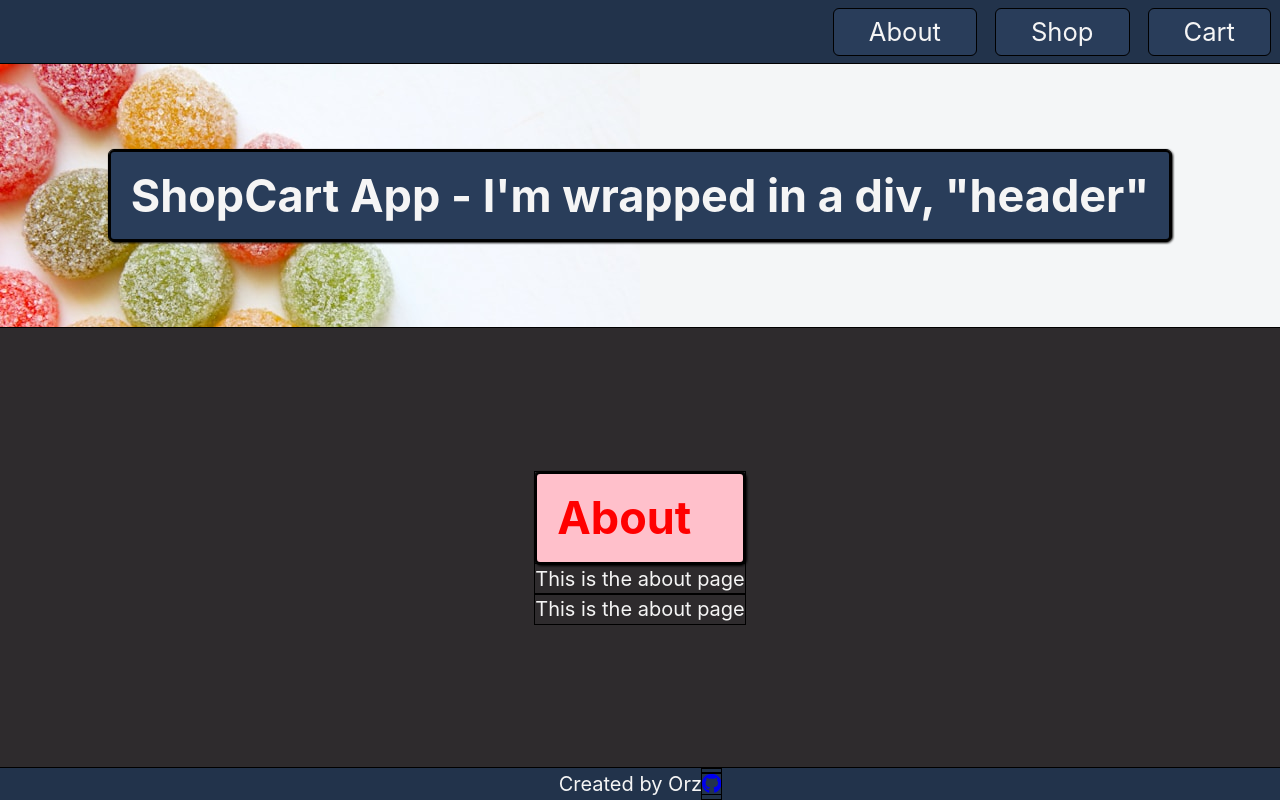
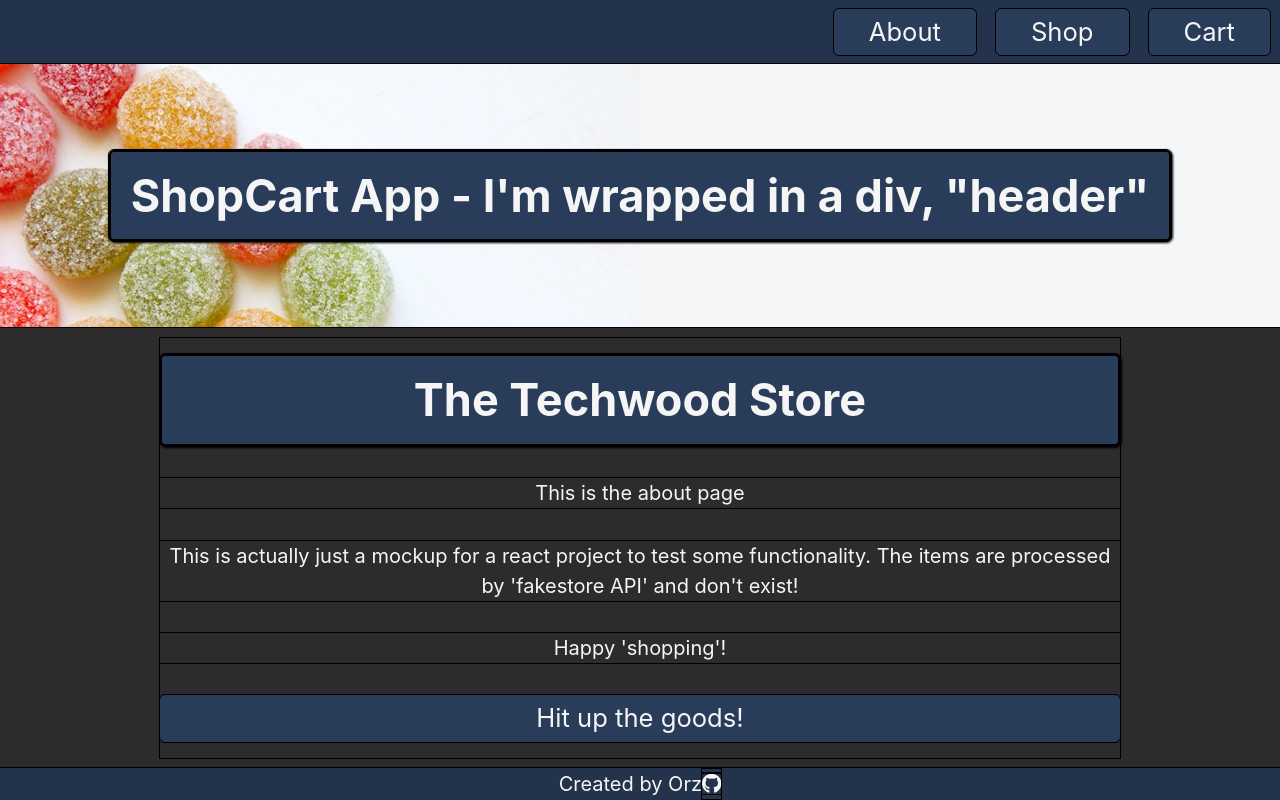
Before and after one commit to orzcode/shopcart, a React (Vite) app: page /#/ in a window 1280 px wide. Built offline with nearby package versions, Linux system fonts and the light colour scheme.

Commit message:
back after hiatus

```diff
--- a/src/About.jsx
+++ b/src/About.jsx
@@ -1,11 +1,17 @@
-import styles from './About.module.css'
+import aboutStyles from './About.module.css'
+import appStyles from './App.module.css'
+import { Outlet, Link } from 'react-router-dom'
 
 function About() {
 	return (
-		<div className='about'>
-		<h1 className={styles.fuck}>About</h1>
+		<div className={aboutStyles.aboutBox}>
+		<h1 className={aboutStyles.fuck}>The Techwood Store</h1>
 		<p>This is the about page</p>
-		<p>This is the about page</p>
+		<p>This is actually just a mockup for a react project to test some functionality.
+		The items are processed by 'fakestore API' and don't exist!</p>
+		<p>Happy 'shopping'!</p>
+
+		<Link className={appStyles.navLink} to="shop">Hit up the goods!</Link>
 
 		</div>
 	)
--- a/src/About.module.css
+++ b/src/About.module.css
@@ -1,4 +1,12 @@
+.aboutBox {
+	max-width: 75%;
+	text-align: center;
+	display: flex;
+	flex-direction: column;
+	justify-content: space-around;
+	min-height: 42rem;
+}
 .fuck {
-	background-color: pink;
-	color: red;
+
+
 }
--- a/src/App.module.css
+++ b/src/App.module.css
@@ -64,6 +64,6 @@ footer {
   flex-shrink: 0;
   filter: drop-shadow(0px 0px 4px rgb(var(--header)));
 }
-.fa-brands {
+footer a {
   color: whitesmoke;
 }
```
Also changed, not shown: 1 other file (tests, documents, lock files or other folders).
